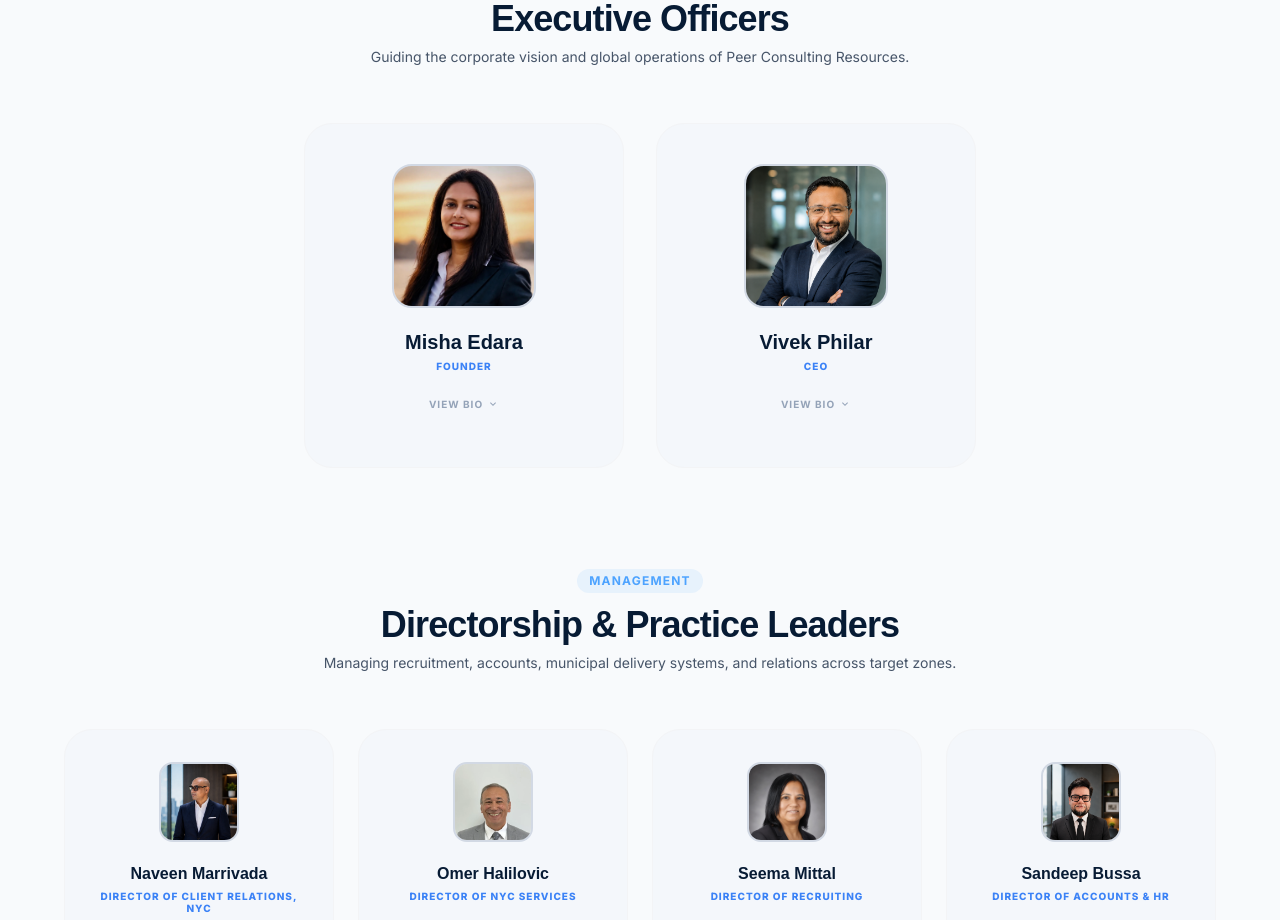
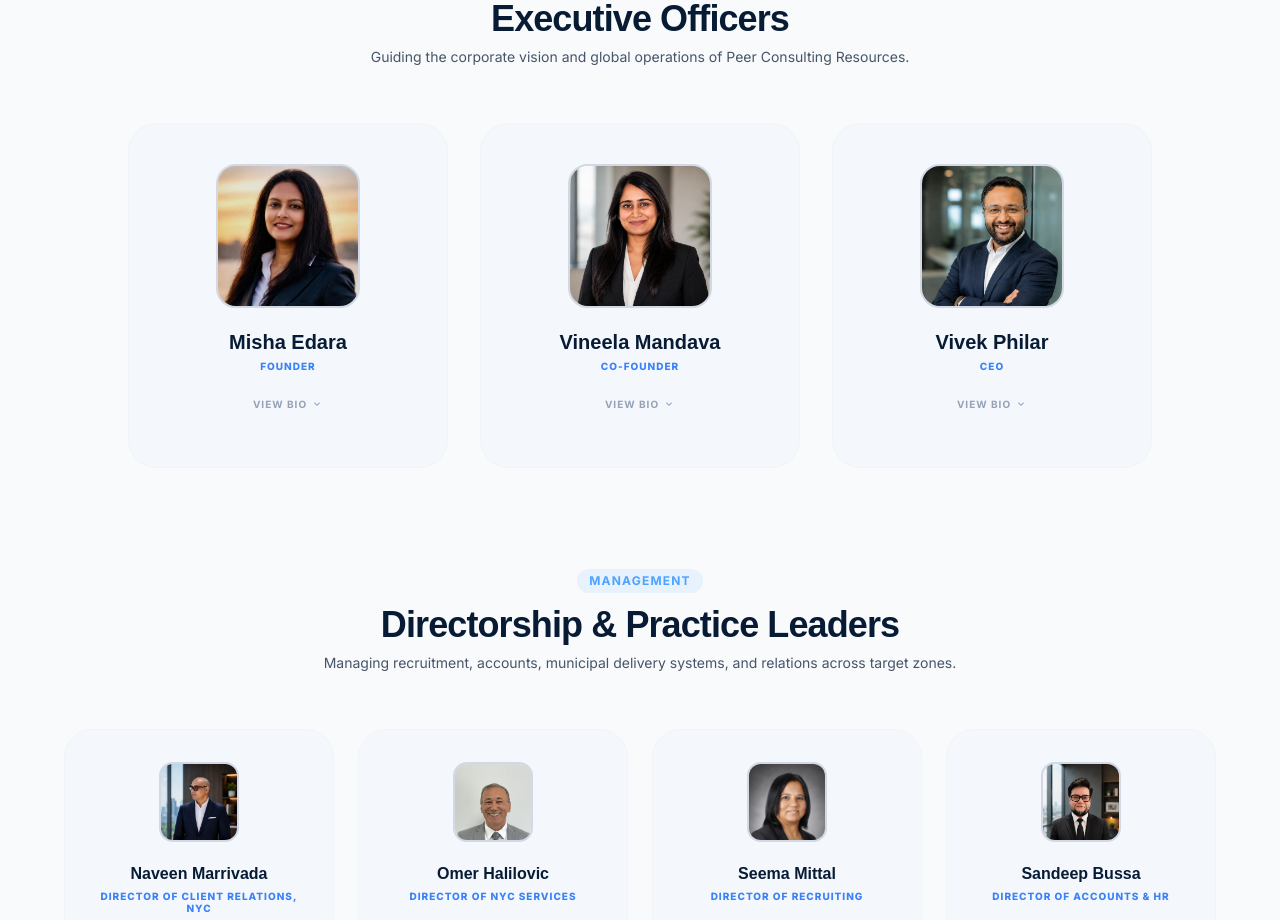
Before and after one commit to chitransh-peer/peer-react, a React (Vite) app: page /team in a window 1280 px wide. Shown: the part 1060-1980 px from the top of the page. Built offline with nearby package versions, Linux system fonts and the light colour scheme; a web font is replaced by a local one.

Commit message:
Vineela profile

```diff
--- a/src/pages/AboutUs.jsx
+++ b/src/pages/AboutUs.jsx
@@ -153,8 +153,8 @@
                         <h2 className="text-3xl lg:text-4xl font-display font-bold text-[#071B34] dark:text-white mb-4">The Team Behind PEER</h2>
                         <p className="text-slate-600 dark:text-slate-400 max-w-2xl mx-auto">Meet the dedicated experts driving innovation and delivering exceptional results for our clients every single day.</p>
                     </div>
-                    {/* Primary Row: 2 Vertical Cards */}
-                    <div className="grid grid-cols-1 md:grid-cols-2 gap-8 max-w-2xl mx-auto mb-12">
+                    {/* Primary Row: 3 Vertical Cards */}
+                    <div className="grid grid-cols-1 md:grid-cols-3 gap-8 max-w-5xl mx-auto mb-12">
 
                         {/* Misha Edara - Founder */}
                         <div
@@ -172,8 +172,8 @@
                             <p className="text-[#3b82f6] dark:text-blue-400 font-extrabold text-xs uppercase tracking-widest">Founder</p>
                         </div>
 
-                        {/* Vineela Mandava - Co-Founder — hidden, uncomment to restore */}
-                        {/* <div
+                        {/* Vineela Mandava - Co-Founder */}
+                        <div
                             onClick={() => navigate('/team?member=vineela-mandava')}
                             className="relative overflow-hidden bg-white dark:bg-[#071B34] pt-10 pb-12 px-10 rounded-[28px] shadow-none border border-gray-100 dark:border-white/10 flex flex-col items-center hover:bg-blue-50/70 dark:hover:bg-[#0a2340] hover:border-blue-100 dark:hover:border-blue-900/50 hover:shadow-[0_16px_40px_rgba(59,130,246,0.16)] hover:-translate-y-2 transition-all duration-300 group cursor-pointer"
                         >
@@ -186,7 +186,7 @@
                             </div>
                             <h3 className="text-xl font-bold font-display text-[#071B34] dark:text-white group-hover:text-blue-700 dark:group-hover:text-blue-300 mb-1 transition-colors duration-300">Vineela Mandava</h3>
                             <p className="text-[#3b82f6] dark:text-blue-400 font-extrabold text-xs uppercase tracking-widest">Co-Founder</p>
-                        </div> */}
+                        </div>
 
                         {/* Vivek Philar - CEO */}
                         <div
--- a/src/pages/Team.jsx
+++ b/src/pages/Team.jsx
@@ -71,17 +71,17 @@
     email: 'misha@peer-consulting.com',
     linkedin: 'https://www.linkedin.com/in/misha7/',
   },
-  // {
-  //   key: 'vineela-mandava',
-  //   name: 'Vineela Mandava',
-  //   role: 'Co-Founder',
-  //   category: 'executive',
-  //   bio: `As Co-Founder and Chief Operating Officer of Peer Consulting Resources, Vineela brings more than 15 years of operational and procurement leadership to the firm she joined as Co-Founder in 2014. Her career spans strategic sourcing, contract management, and vendor governance across healthcare, pharmaceutical, and New York City public-sector environments — including NYU Langone Health, Hackensack Meridian Health, Tower Health, and Health and Wellness Partners.\n\nAt PCR, Vineela leads day-to-day operations across human resources, recruitment, finance, vendor management, and the firm's US-India delivery model. Her B.Sc. from Rutgers University, paired with more than a decade building procurement and contracting infrastructure in regulated environments — MSAs, SOWs, governance frameworks, and pricing strategy — directly shapes how PCR scales across four business verticals while sustaining the discipline that complex client engagements demand.\n\nVineela believes great consulting firms are built on operational backbone — the systems, processes, and discipline that turn strategy into consistent execution. She is the steady operating force ensuring every PCR commitment is matched by the infrastructure behind it.`,
-  //   quote: "Great strategy succeeds when supported by strong operations, scalable processes, and consistent delivery",
-  //   skills: ['Technical Operations', 'Enterprise Systems Architecture', 'Delivery Excellence', 'Agile Engineering'],
-  //   email: 'vineela@peer-consulting.com',
-  //   linkedin: 'https://www.linkedin.com/in/vineela-mandava-9391a3127/',
-  // },
+  {
+    key: 'vineela-mandava',
+    name: 'Vineela Mandava',
+    role: 'Co-Founder',
+    category: 'executive',
+    bio: `As Co-Founder and Chief Operating Officer of Peer Consulting Resources, Vineela brings more than 15 years of operational and procurement leadership to the firm she joined as Co-Founder in 2014. Her career spans strategic sourcing, contract management, and vendor governance across healthcare, pharmaceutical, and New York City public-sector environments — including NYU Langone Health, Hackensack Meridian Health, Tower Health, and Health and Wellness Partners.\n\nAt PCR, Vineela leads day-to-day operations across human resources, recruitment, finance, vendor management, and the firm's US-India delivery model. Her B.Sc. from Rutgers University, paired with more than a decade building procurement and contracting infrastructure in regulated environments — MSAs, SOWs, governance frameworks, and pricing strategy — directly shapes how PCR scales across four business verticals while sustaining the discipline that complex client engagements demand.\n\nVineela believes great consulting firms are built on operational backbone — the systems, processes, and discipline that turn strategy into consistent execution. She is the steady operating force ensuring every PCR commitment is matched by the infrastructure behind it.`,
+    quote: "Great strategy succeeds when supported by strong operations, scalable processes, and consistent delivery",
+    skills: ['Technical Operations', 'Enterprise Systems Architecture', 'Delivery Excellence', 'Agile Engineering'],
+    email: 'vineela@peer-consulting.com',
+    linkedin: 'https://www.linkedin.com/in/vineela-mandava-9391a3127/',
+  },
   {
     key: 'vivek-philar',
     name: 'Vivek Philar',
@@ -412,7 +412,7 @@
             <p className="text-slate-600 dark:text-slate-400 mt-2 text-sm">Guiding the corporate vision and global operations of Peer Consulting Resources.</p>
           </div>
 
-          <div className="grid grid-cols-1 md:grid-cols-2 gap-8 max-w-2xl mx-auto">
+          <div className="grid grid-cols-1 md:grid-cols-3 gap-8 max-w-5xl mx-auto">
             {executives.map((m) => (
               <MemberCard
                 key={m.key}
```
